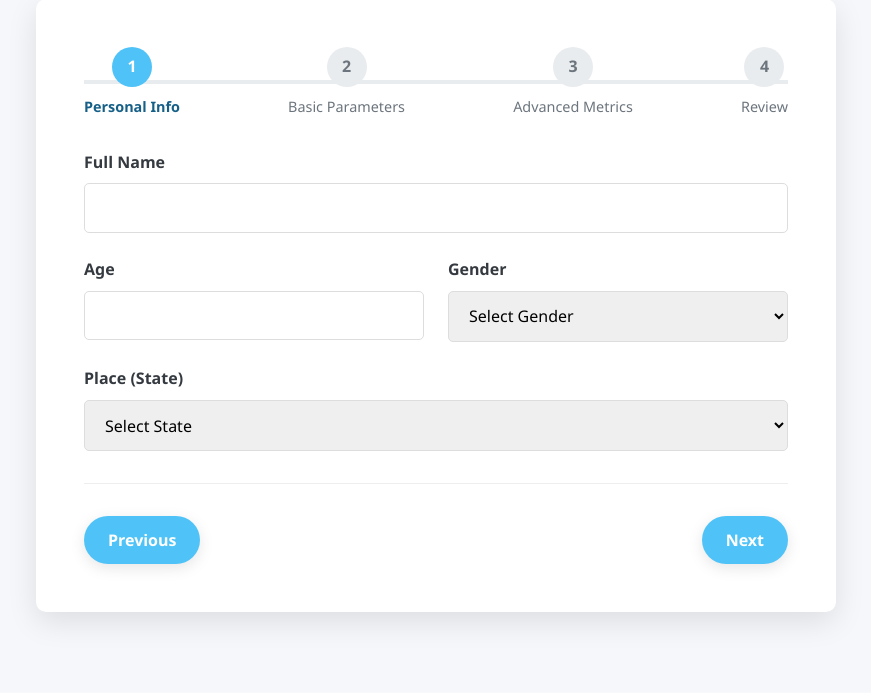
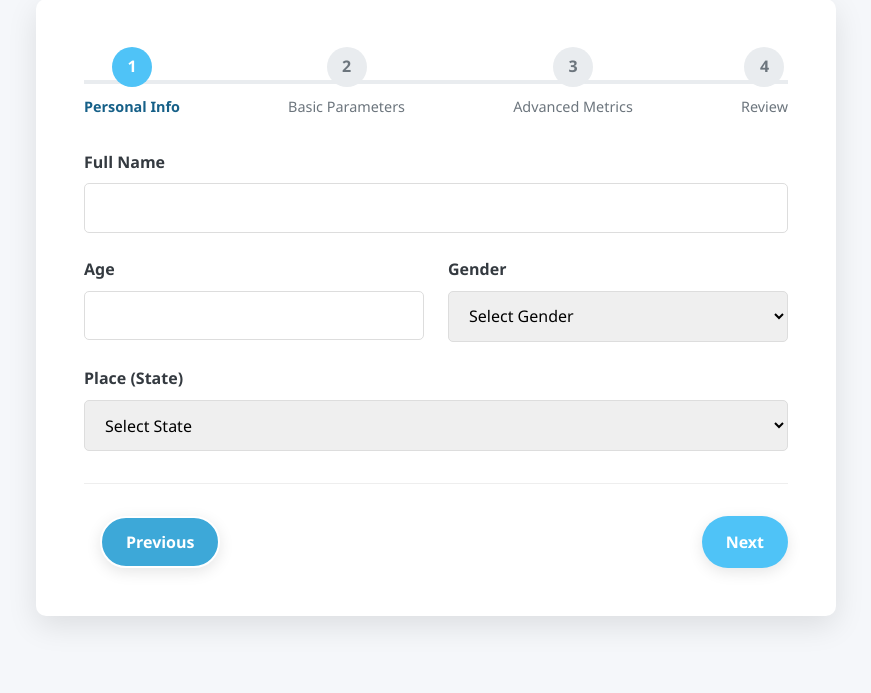
Before and after one commit to AlokMishra19/parkinson, a Flask app: page / in a window 1280 px wide. Shown: the part 2156-2849 px from the top of the page, without its empty margins (204-1075 px from the left). Run offline with Flask 3, Linux system fonts and the light colour scheme; parts of the project's set-up code (start-up, migrations or seed data) failed here and were passed over.

Commit message:
Update style.css

```diff
--- a/static/css/style.css
+++ b/static/css/style.css
@@ -162,6 +162,13 @@
     background-color: white;
     color: var(--primary);
   }
+
+.btn-previous{
+    background-color:#3da8d8 ;
+    border: 2px solid white;
+    margin-left: 1rem;
+  }
+
 
   section {
     padding: 5rem 0;
```
